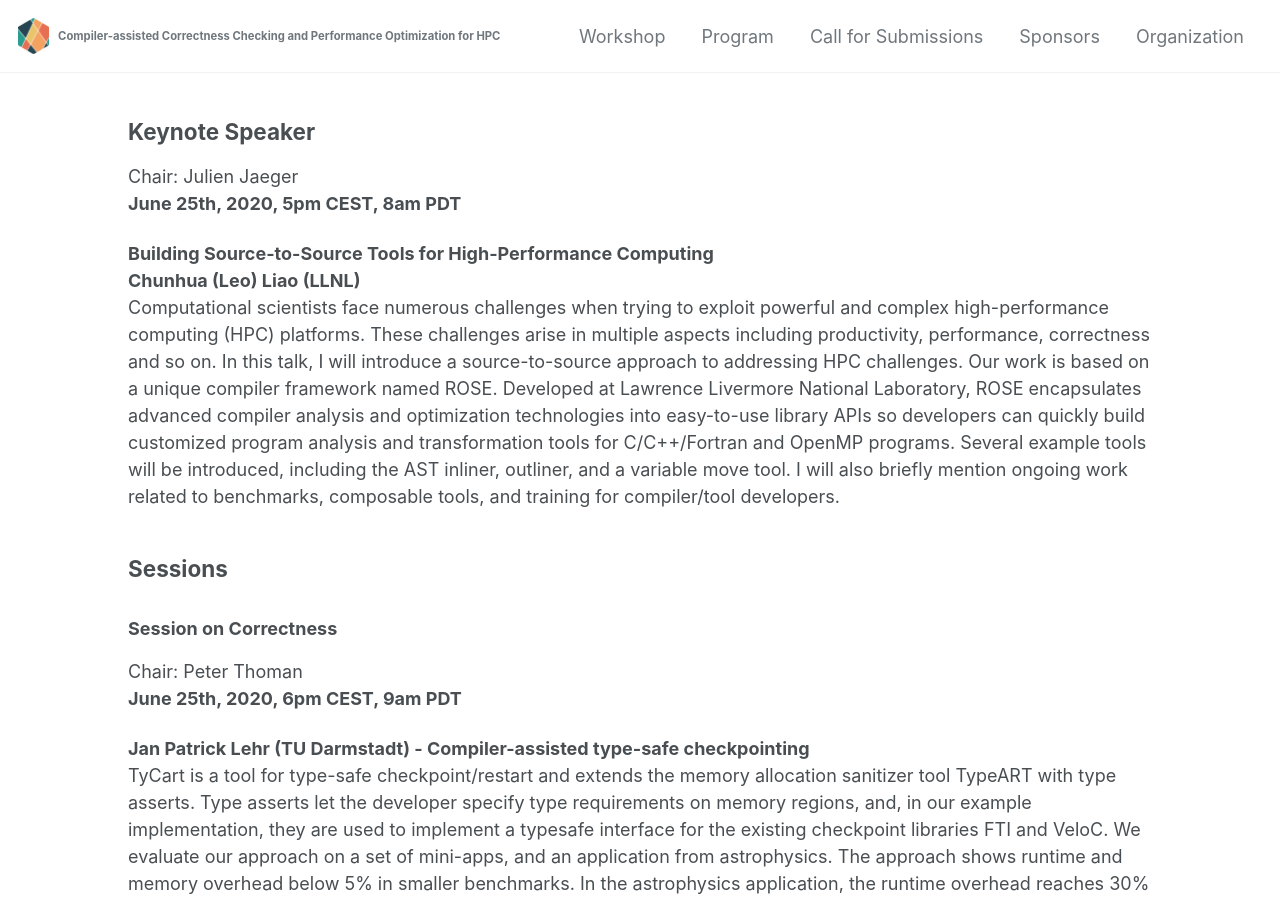
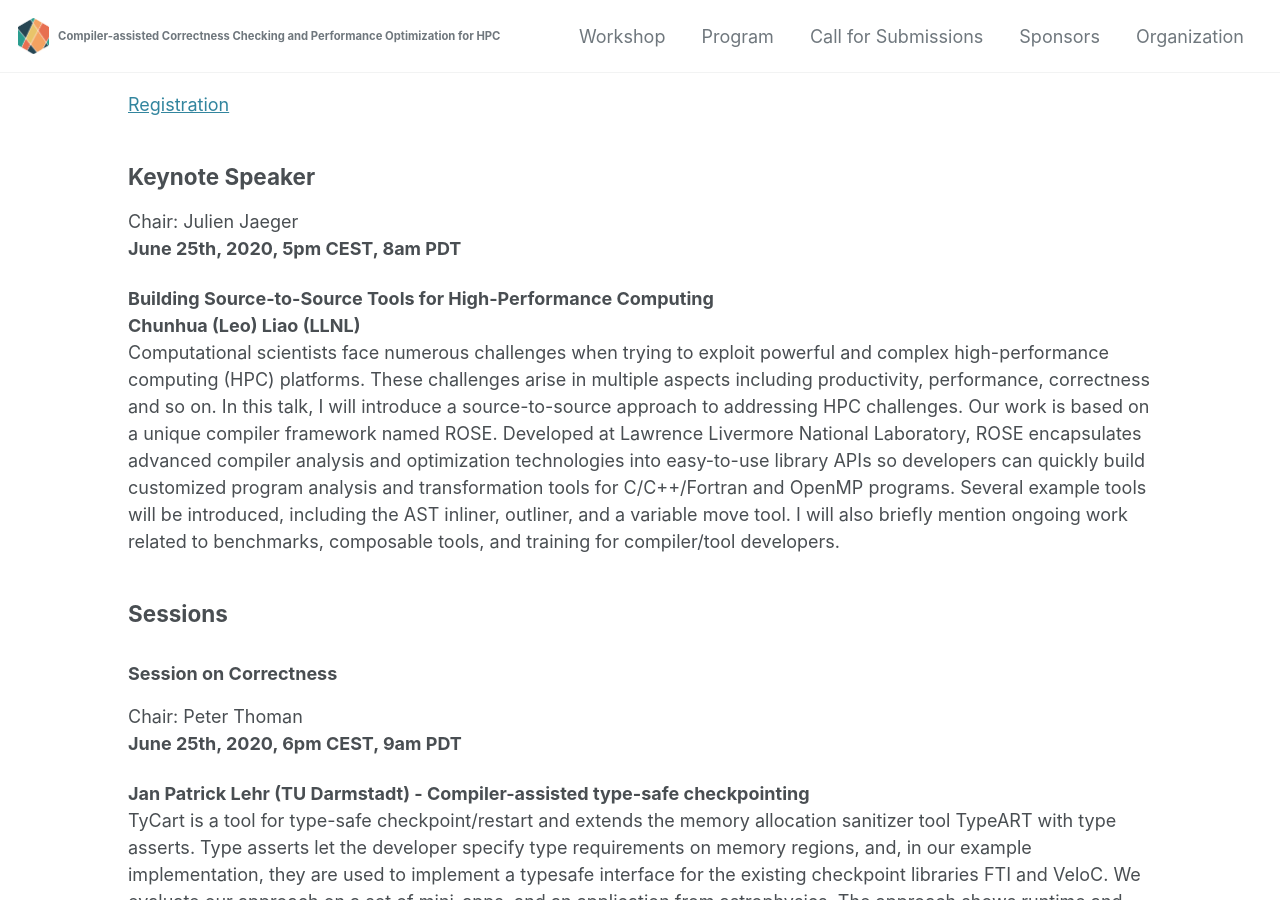
Before and after one commit to c3po-workshop/c3po-workshop.github.io, a Jekyll site: the page built from _pages/program.md, in a window 1280 px wide and 900 px high. Built offline with Jekyll 4.4.1, drawn with Linux system fonts in a browser that asks for light colours; cached includes are drawn as plain includes; nearby versions of some CDN libraries; our own code applies the rules of GitHub Pages for plain Markdown files.

Commit message:
Added registration to program page

```diff
--- a/_pages/program.md
+++ b/_pages/program.md
@@ -2,6 +2,8 @@
 layout: default
 author_profile: false
 ---
+
+[Registration](https://docs.google.com/forms/d/1s7BDZ9BgFDhpwNF5W3i6a_YSqs7jJlSRl_e957sKEBQ/viewform?edit_requested=true<Paste>)
 
 ## Keynote Speaker
 Chair: Julien Jaeger \\
```
